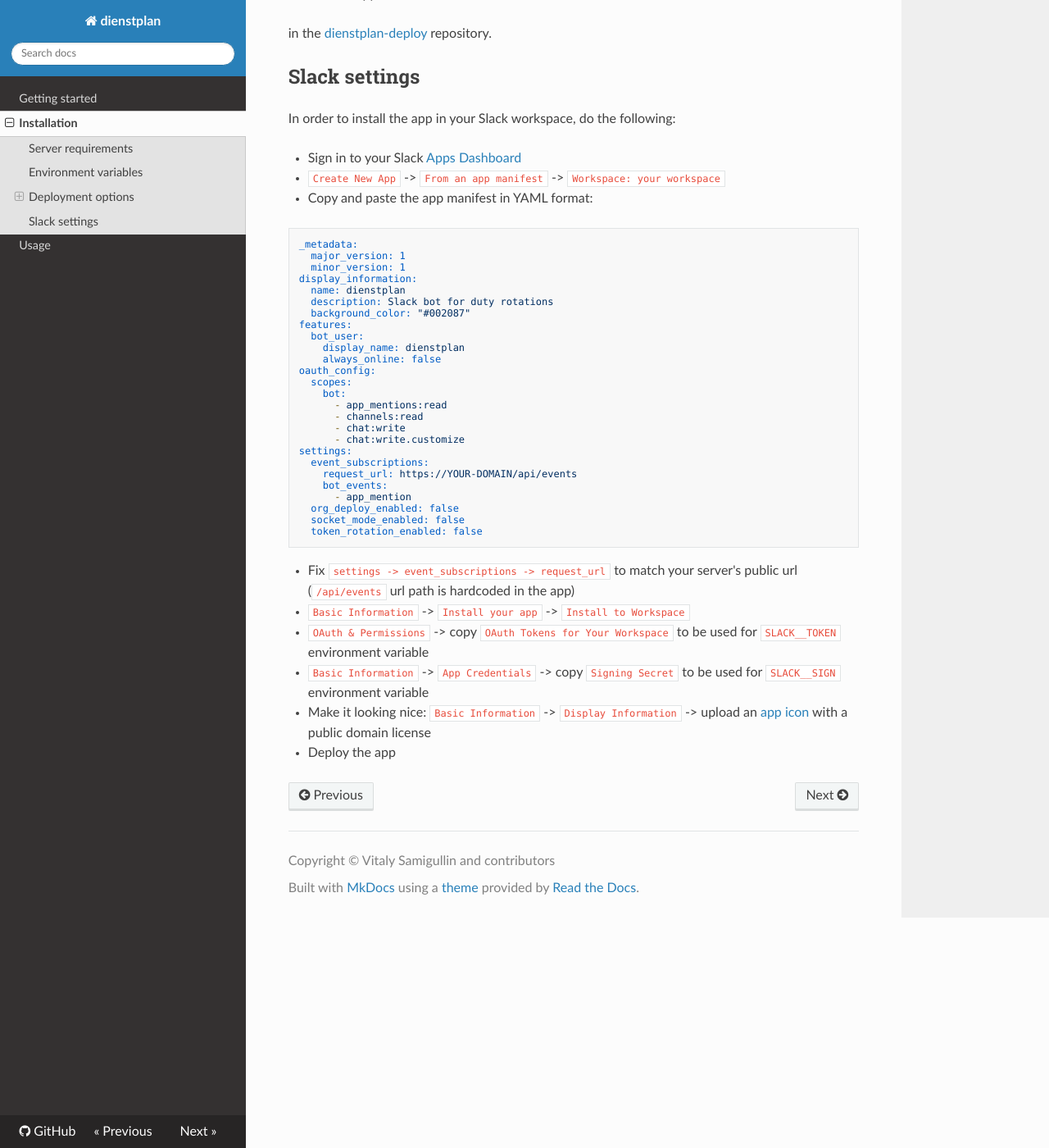
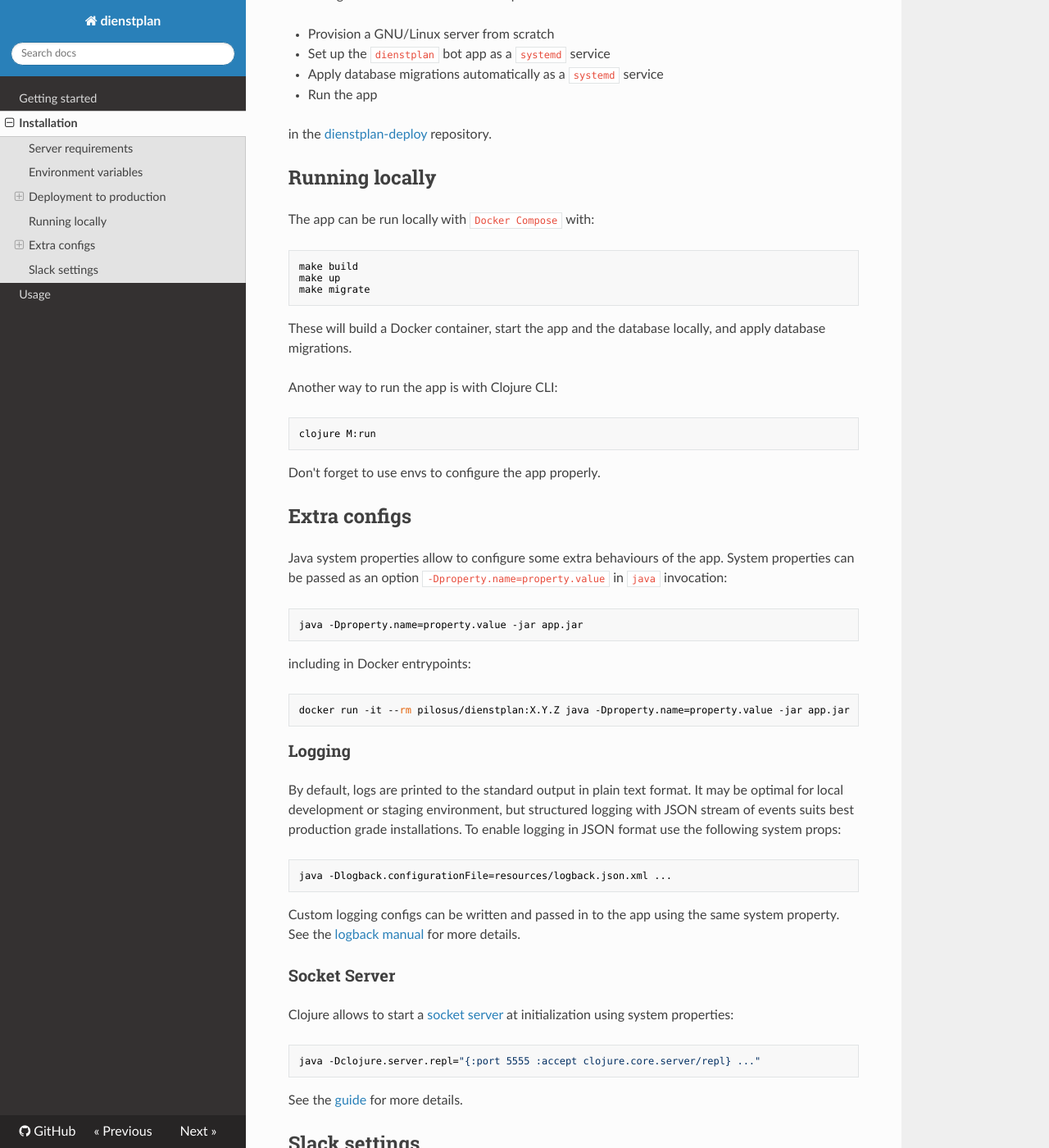
Before and after one commit to pilosus/dienstplan, an MkDocs documentation site: the page built from docs/install.md, in a window 1280 px wide and 1400 px high, scrolled down 2522 px. Shown: the whole window at 82% size. Built offline with MkDocs 1.6.1, drawn with Linux system fonts in a browser that asks for light colours; nearby versions of some CDN libraries; some of the changed text lies outside the part shown.

Commit message:
Separate root and app logger levels; add JSON logging (#92)

````diff
--- a/docs/install.md
+++ b/docs/install.md
@@ -2,9 +2,11 @@
 
 ## Server requirements
 
-- Any server with Java 17 or higher
+- `Docker` **or** `Java 17` or higher
 - PostgreSQL 9.4 or higher
 - (Optionally) [Sentry account](https://sentry.io/) for error tracking
+
+NB! Lower versions may work too, but never tested.
 
 ## Environment variables
 
@@ -12,28 +14,29 @@
 
 - `APP__VERSION` - app version, used in Sentry reporting
 - `APP__ENV` [default `production`] - app environment (e.g. `test`, `stage`, `production`), used in Sentry reporting
-- `SLACK__TOKEN` - Slack Bot User OAuth Token (see details in the `Slack settings` section)
-- `SLACK__SIGN` - Slack Signing Secret key (see details in the `Slack settings` section)
+- `SLACK__TOKEN` [default `Token`] - Slack Bot User OAuth Token (see details in the `Slack settings` section)
+- `SLACK__SIGN` [default `Secret`] - Slack Signing Secret key (see details in the `Slack settings` section)
 - `ALERTS__SENTRY_DSN` - Sentry [data source name](https://docs.sentry.io/product/sentry-basics/dsn-explainer/) [default `https://public:private@localhost/1`]
 - `SERVER__PORT` [default `8080`] - Jetty application server port
-- `SERVER__LOGLEVEL` [default `INFO`] - Server log level
-- `SERVER__ACCESS_LOG` [default `true`] - Server basic access logging
-- `DB__SERVER_NAME` - PostgreSQL server host name
+- `SERVER__LOGLEVEL` [default `INFO`] - App log level (`dienstplan` logger only)
+- `SERVER__ROOTLEVEL` [default `WARN`] - Root log level (all loggers, including DB, Jetty server, etc.)
+- `SERVER__ACCESS_LOG` [default `true`] - Enable access logging? Access logs have `INFO` level.
+- `DB__SERVER_NAME` [default `localhost`] - PostgreSQL server host name
 - `DB__PORT_NUMBER` [default `5432`] - PostgreSQL server port number
-- `DB__DATABASE_NAME` - PostgreSQL server database name
-- `DB__USERNAME` - PostgreSQL server user name
-- `DB__PASSWORD` - PostgreSQL server password
+- `DB__DATABASE_NAME` [default `dienstplan`] - PostgreSQL server database name
+- `DB__USERNAME` [default `dienstplan`] - PostgreSQL server user name
+- `DB__PASSWORD` [default `dienstplan`] - PostgreSQL server password
 - `DB__POOL_MIN_IDLE` [default `20`] - PostgreSQL connection pool's min number of idle connections
 - `DB__POOL_MAX_SIZE` [default `20`] - PostgreSQL connection pool's max number of connections
 - `DB__TIMEOUT_MS_CONNECTION` [default `10000`] - PostgreSQL connection timeout in milliseconds
 - `DB__LIFETIME_MAX_MS_CONNECTION` [default `1800000`] - Maximum lifetime of a connection in the pool in milliseconds
 - `DB__LIFETIME_KEEPALIVE_MS_CONNECTION` [default `0`] - Keep alive in milliseconds for idle connections in the pool
 
-## Deployment options
+## Deployment to production
 
 `dienstplan` is a Clojure program that can be deployed as:
 
-- a Docker container
+- a `Docker` container
 - `jar` or `uberjar` file
 
 ### Docker
@@ -41,7 +44,7 @@
 The easiest option to run an app is by using a [Docker
 image](https://hub.docker.com/r/pilosus/dienstplan/):
 
-```
+```bash
 $ docker pull pilosus/dienstplan:X.Y.Z
 
 $ docker run \
@@ -58,7 +61,7 @@
   -e DB__DATABASE_NAME="your-postgresql-db-name" \
   -e DB__USERNAME="your-postgresql-db-username" \
   -e DB__PASSWORD="your-postgresql-db-passwords" \
-  -it --rm pilosus/dienstplan \
+  -it --rm pilosus/dienstplan:X.Y.Z \
   java -jar app.jar --mode server
 ```
 
@@ -80,7 +83,7 @@
 - In the repo directory complile a standalone `jar` file with `make uberjar`
 - Run the app:
 
-```
+```bash
 $ APP__DEBUG=false \
   SLACK__TOKEN="xoxb-Your-Bot-User-OAuth-Token" \
   SLACK__SIGN="Your-Signing-Secret" \
@@ -111,6 +114,75 @@
 
 in the [dienstplan-deploy](https://github.com/pilosus/dienstplan-deploy/) repository.
 
+## Running locally
+
+The app can be run locally with `Docker Compose` with:
+
+```bash
+make build
+make up
+make migrate
+```
+
+These will build a Docker container, start the app and the database
+locally, and apply database migrations.
+
+Another way to run the app is with Clojure CLI:
+
+```bash
+clojure M:run
+```
+
+Don't forget to use envs to configure the app properly.
+
+## Extra configs
+
+Java system properties allow to configure some extra behaviours of the
+app.  System properties can be passed as an option
+`-Dproperty.name=property.value` in `java` invocation:
+
+```bash
+java -Dproperty.name=property.value -jar app.jar
+```
+
+including in Docker entrypoints:
+
+```bash
+docker run -it --rm pilosus/dienstplan:X.Y.Z java -Dproperty.name=property.value -jar app.jar
+```
+
+### Logging
+
+By default, logs are printed to the standard output in plain text
+format. It may be optimal for local development or staging
+environment, but structured logging with JSON stream of events suits
+best production grade installations. To enable logging in JSON format
+use the following system props:
+
+```bash
+java -Dlogback.configurationFile=resources/logback.json.xml ...
+```
+
+Custom logging configs can be written and passed in to the app using
+the same system property. See the [logback
+manual](https://logback.qos.ch/manual/configuration.html) for more
+details.
+
+### Socket Server
+
+Clojure allows to start a [socket
+server](https://clojure.org/reference/repl_and_main#_launching_a_socket_server)
+at initialization using system properties:
+
+```bash
+java -Dclojure.server.repl="{:port 5555 :accept clojure.core.server/repl} ..."
+```
+
+See the
+[guide](https://blog.pilosus.org/posts/2023/07/07/debugging-and-patching-clojure-code-running-in-production-using-socket-server-and-repl/)
+for more details.
+
+
 ## Slack settings
 
 In order to install the app in your Slack workspace, do the following:
@@ -119,7 +191,7 @@
 - `Create New App` -> `From an app manifest` -> `Workspace: your workspace`
 - Copy and paste the app manifest in YAML format:
 
-```
+```yaml
 _metadata:
   major_version: 1
   minor_version: 1
````
Also changed, not shown: CHANGELOG.md (+17 -1 lines), resources/dienstplan/config.yaml (+10 -9 lines), 7 other files.
